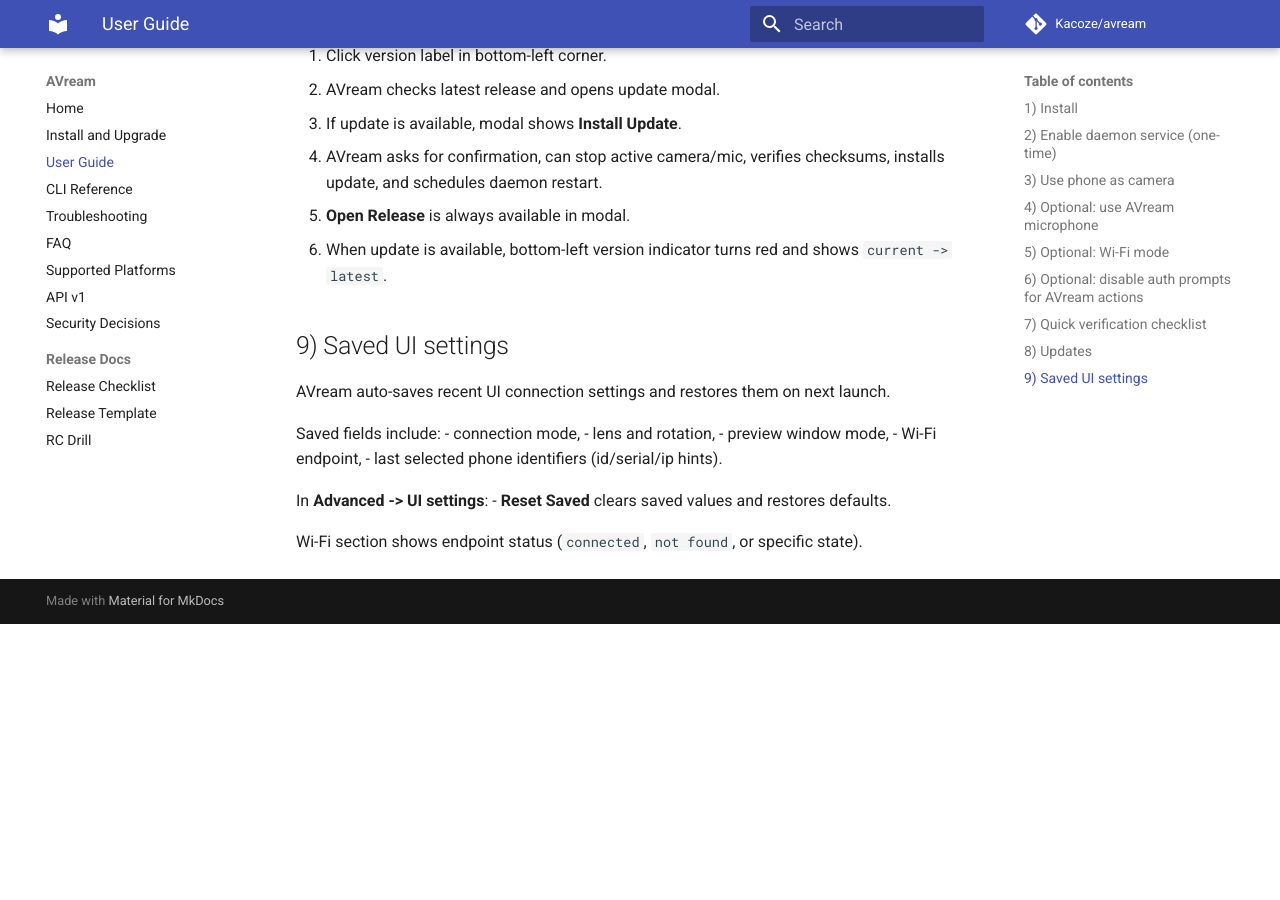
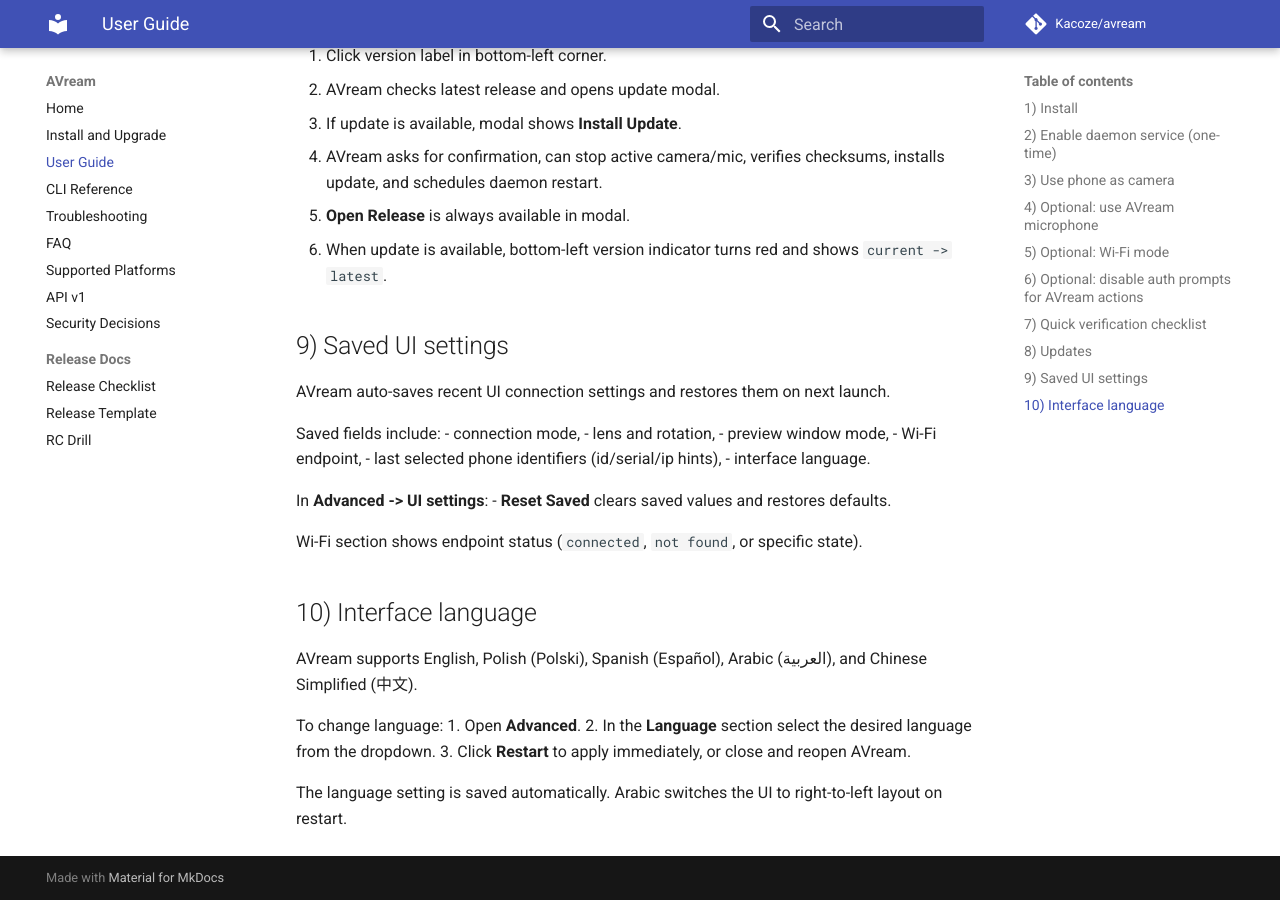
Before and after one commit to Kacoze/avream, an MkDocs documentation site: the page built from docs/USER_GUIDE.md, in a window 1280 px wide and 900 px high, scrolled down 3001 px. Built offline with MkDocs 1.6.1 and Material for MkDocs 9.7.7, drawn with Linux system fonts in a browser that asks for light colours; comment, search, counter and statistics services are not loaded; before the commit the page ends 3625 px from its top, so only the background shows below that.

Commit message:
docs: document i18n language support and release checklist update
- USER_GUIDE: add section 10 (Interface language) and language to saved fields
- FAQ: add entry for language support
- RELEASE_CHECKLIST: note .mo files in .deb, add i18n to manual QA triggers

Co-Authored-By: Claude Sonnet 4.6 <noreply@anthropic.com>

```diff
--- a/docs/USER_GUIDE.md
+++ b/docs/USER_GUIDE.md
@@ -114,9 +114,21 @@ Saved fields include:
 - lens and rotation,
 - preview window mode,
 - Wi-Fi endpoint,
-- last selected phone identifiers (id/serial/ip hints).
+- last selected phone identifiers (id/serial/ip hints),
+- interface language.
 
 In **Advanced -> UI settings**:
 - **Reset Saved** clears saved values and restores defaults.
 
 Wi-Fi section shows endpoint status (`connected`, `not found`, or specific state).
+
+## 10) Interface language
+
+AVream supports English, Polish (Polski), Spanish (Español), Arabic (العربية), and Chinese Simplified (中文).
+
+To change language:
+1. Open **Advanced**.
+2. In the **Language** section select the desired language from the dropdown.
+3. Click **Restart** to apply immediately, or close and reopen AVream.
+
+The language setting is saved automatically. Arabic switches the UI to right-to-left layout on restart.
```
Also changed, not shown: docs/FAQ.md (+4 -0 lines), docs/RELEASE_CHECKLIST.md (+3 -2 lines).
